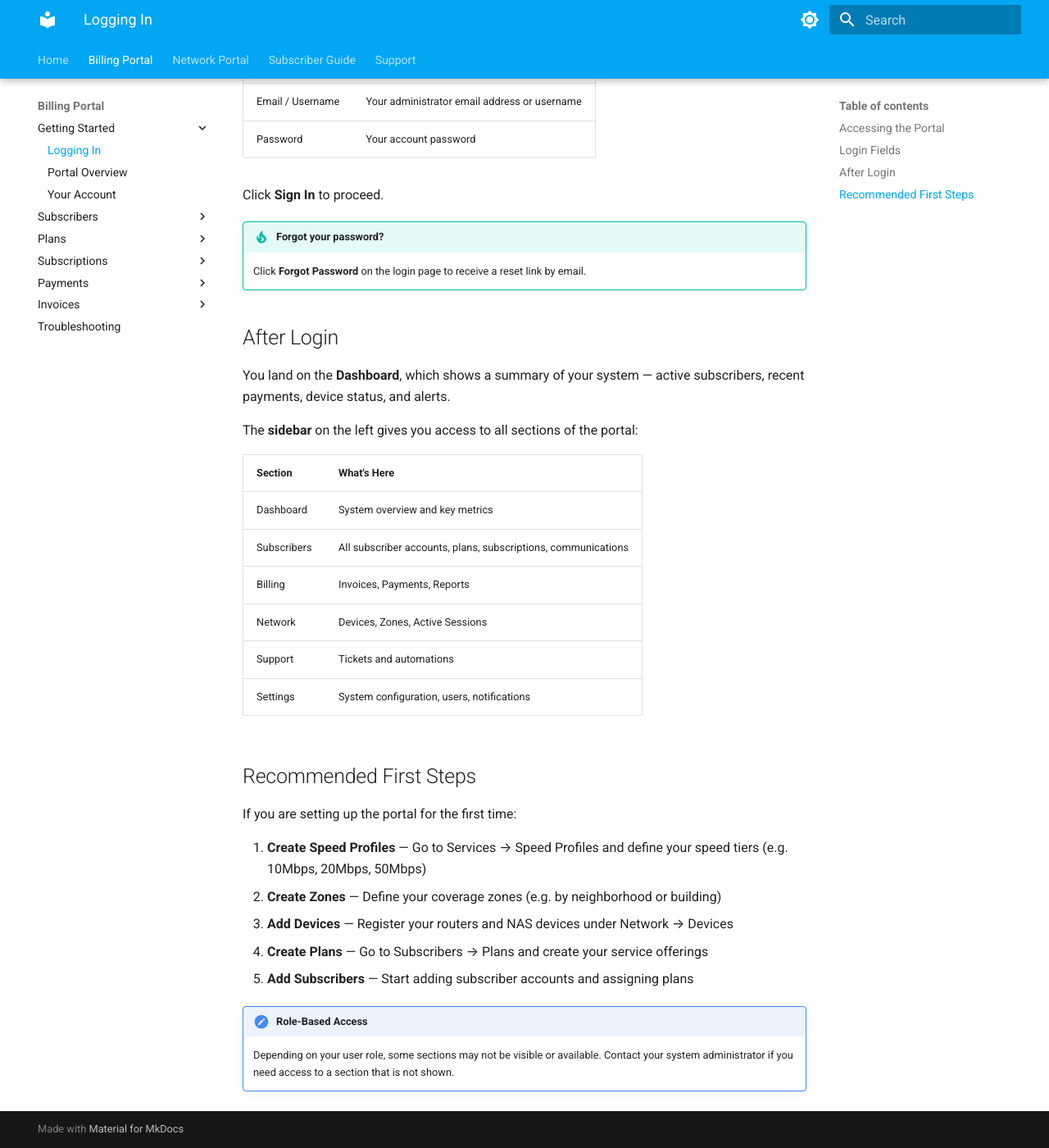
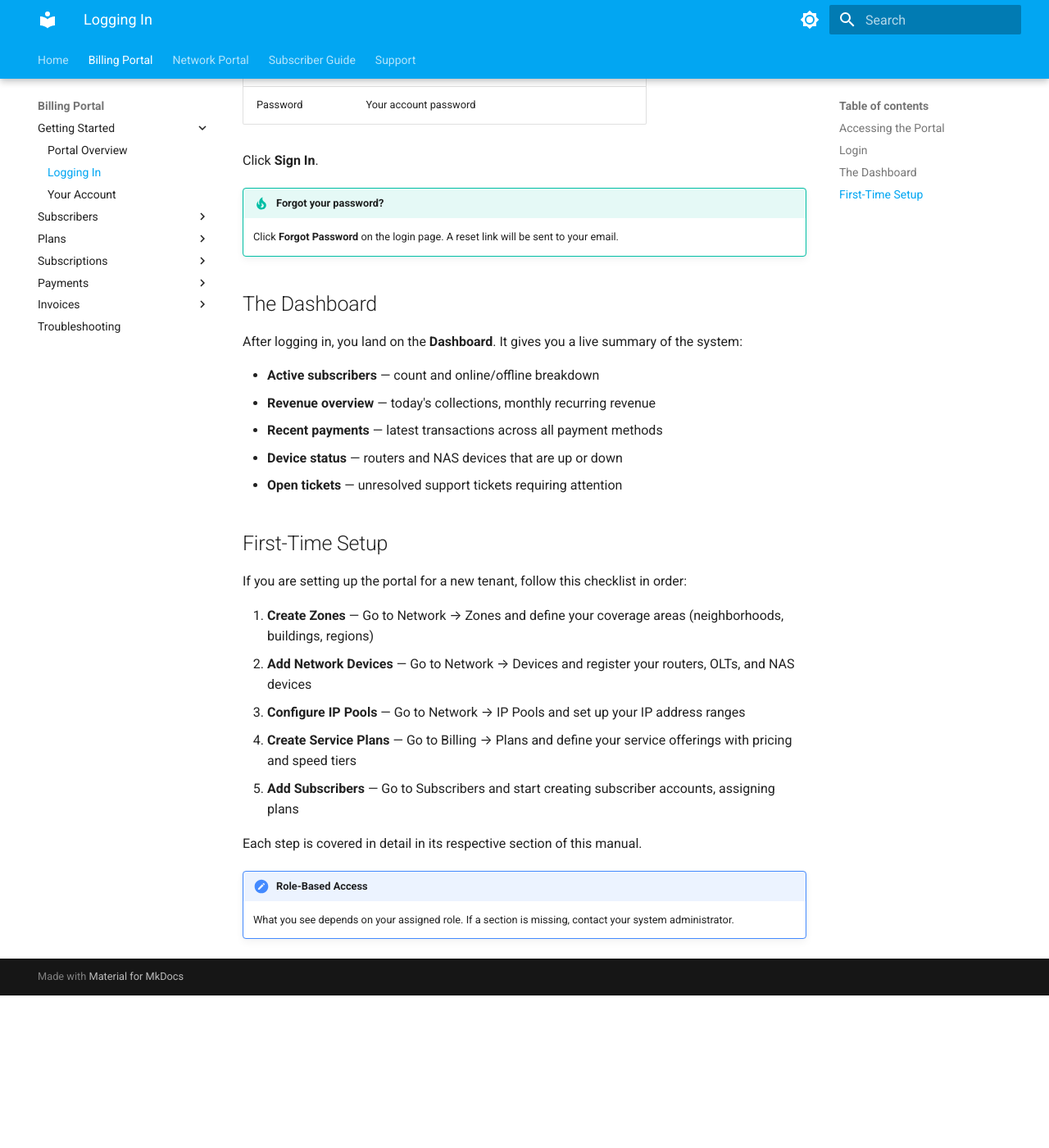
Before and after one commit to albertejuku/avitech-docs, an MkDocs documentation site: the page built from docs/billing/getting-started.md, in a window 1280 px wide and 1400 px high, scrolled down 421 px. Shown: the whole window at 82% size. Built offline with MkDocs 1.6.1 and Material for MkDocs 9.7.7, drawn with Linux system fonts in a browser that asks for light colours; after the commit the page ends 1635 px from its top, so only the background shows below that; some of the changed text lies outside the part shown.

Commit message:
feat: rewrite Getting Started section — proper order, richer content
- Portal Overview now comprehensive: what CoreSync does, all sections, portal layout
- Logging In focused: login steps, dashboard, first-time setup checklist
- Your Account expanded: profile, password, notifications, sign out
- Reordered nav: Overview first, then Login, then Account

Co-Authored-By: Claude <noreply@anthropic.com>

```diff
--- a/docs/billing/getting-started.md
+++ b/docs/billing/getting-started.md
@@ -2,46 +2,41 @@
 
 ## Accessing the Portal
 
-Open your browser and navigate to your CoreSync billing portal URL. The login page will appear.
+Open your browser and go to your CoreSync portal URL. You will see the login page.
 
-*Screenshot: Login page — add image here*
+## Login
 
-## Login Fields
-
-| Field | Description |
+| Field | What to enter |
 |---|---|
-| Email / Username | Your administrator email address or username |
+| Email / Username | The email address or username assigned to your account |
 | Password | Your account password |
 
-Click **Sign In** to proceed.
+Click **Sign In**.
 
 !!! tip "Forgot your password?"
-    Click **Forgot Password** on the login page to receive a reset link by email.
+    Click **Forgot Password** on the login page. A reset link will be sent to your email.
 
-## After Login
+## The Dashboard
 
-You land on the **Dashboard**, which shows a summary of your system — active subscribers, recent payments, device status, and alerts.
+After logging in, you land on the **Dashboard**. It gives you a live summary of the system:
 
-The **sidebar** on the left gives you access to all sections of the portal:
+- **Active subscribers** — count and online/offline breakdown
+- **Revenue overview** — today's collections, monthly recurring revenue
+- **Recent payments** — latest transactions across all payment methods
+- **Device status** — routers and NAS devices that are up or down
+- **Open tickets** — unresolved support tickets requiring attention
 
-| Section | What's Here |
-|---|---|
-| Dashboard | System overview and key metrics |
-| Subscribers | All subscriber accounts, plans, subscriptions, communications |
-| Billing | Invoices, Payments, Reports |
-| Network | Devices, Zones, Active Sessions |
-| Support | Tickets and automations |
-| Settings | System configuration, users, notifications |
+## First-Time Setup
 
-## Recommended First Steps
+If you are setting up the portal for a new tenant, follow this checklist in order:
 
-If you are setting up the portal for the first time:
+1. **Create Zones** — Go to Network → Zones and define your coverage areas (neighborhoods, buildings, regions)
+2. **Add Network Devices** — Go to Network → Devices and register your routers, OLTs, and NAS devices
+3. **Configure IP Pools** — Go to Network → IP Pools and set up your IP address ranges
+4. **Create Service Plans** — Go to Billing → Plans and define your service offerings with pricing and speed tiers
+5. **Add Subscribers** — Go to Subscribers and start creating subscriber accounts, assigning plans
 
-1. **Create Speed Profiles** — Go to Services → Speed Profiles and define your speed tiers (e.g. 10Mbps, 20Mbps, 50Mbps)
-2. **Create Zones** — Define your coverage zones (e.g. by neighborhood or building)
-3. **Add Devices** — Register your routers and NAS devices under Network → Devices
-4. **Create Plans** — Go to Subscribers → Plans and create your service offerings
-5. **Add Subscribers** — Start adding subscriber accounts and assigning plans
+Each step is covered in detail in its respective section of this manual.
 
 !!! note "Role-Based Access"
-    Depending on your user role, some sections may not be visible or available. Contact your system administrator if you need access to a section that is not shown.
+    What you see depends on your assigned role. If a section is missing, contact your system administrator.
--- a/mkdocs.yml
+++ b/mkdocs.yml
@@ -50,8 +50,8 @@ nav:
   - Home: index.md
   - Billing Portal:
     - Getting Started:
+      - Portal Overview: billing/index.md
       - Logging In: billing/getting-started.md
-      - Portal Overview: billing/index.md
       - Your Account: billing/account.md
     - Subscribers:
       - Overview: subscribers/index.md
```
Also changed, not shown: docs/billing/account.md (+26 -7 lines), docs/billing/index.md (+22 -11 lines).
